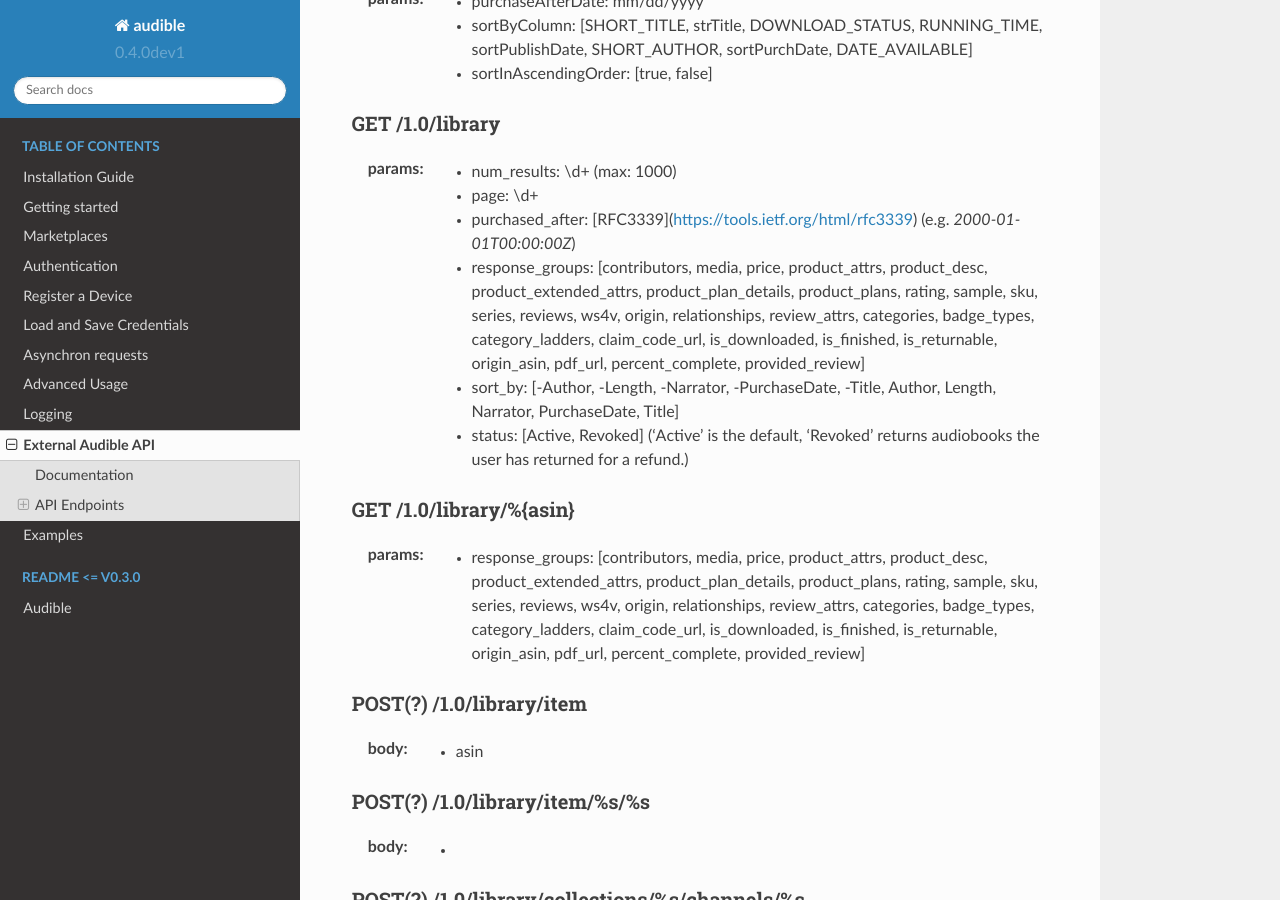
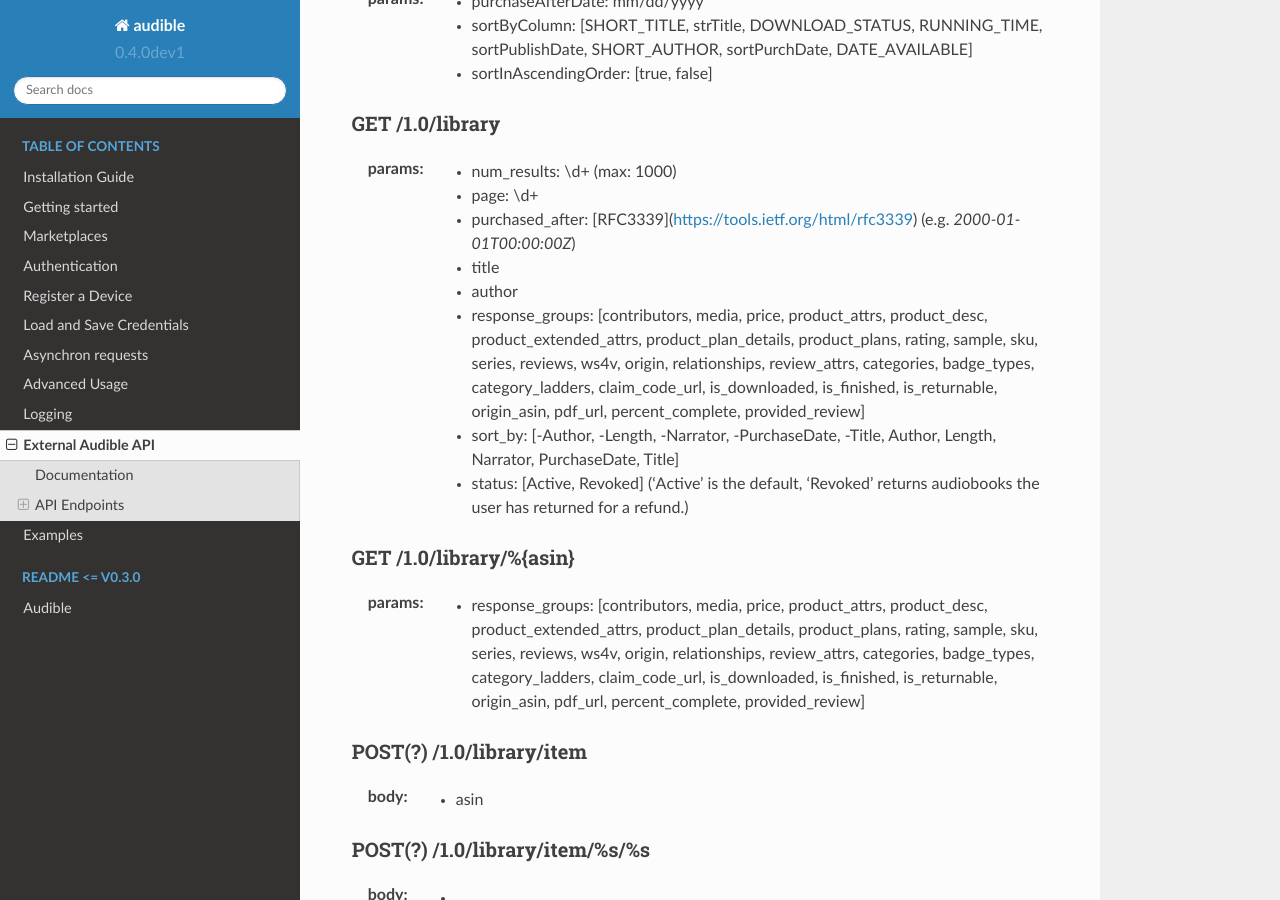
Before and after one commit to mkb79/Audible, a Sphinx documentation site: the page built from docs/source/misc/external_api.rst, in a window 1280 px wide and 900 px high, scrolled down 1061 px. Built offline with Sphinx 7.4.7 and the Read the Docs theme 2.0.0, drawn with Linux system fonts in a browser that asks for light colours.

Commit message:
Update: external_api.rst
Add title and author param to library endpoint

```diff
--- a/docs/source/misc/external_api.rst
+++ b/docs/source/misc/external_api.rst
@@ -63,6 +63,8 @@
    - num_results: \\d+ (max: 1000)
    - page: \\d+
    - purchased_after: [RFC3339](https://tools.ietf.org/html/rfc3339) (e.g. `2000-01-01T00:00:00Z`)
+   - title
+   - author
    - response_groups: [contributors, media, price, product_attrs, product_desc, product_extended_attrs, product_plan_details, product_plans, rating, sample, sku, series, reviews, ws4v, origin, relationships, review_attrs, categories, badge_types, category_ladders, claim_code_url, is_downloaded, is_finished, is_returnable, origin_asin, pdf_url, percent_complete, provided_review]
    - sort_by: [-Author, -Length, -Narrator, -PurchaseDate, -Title, Author, Length, Narrator, PurchaseDate, Title]
    - status: [Active, Revoked] ('Active' is the default, 'Revoked' returns audiobooks the user has returned for a refund.)
```
